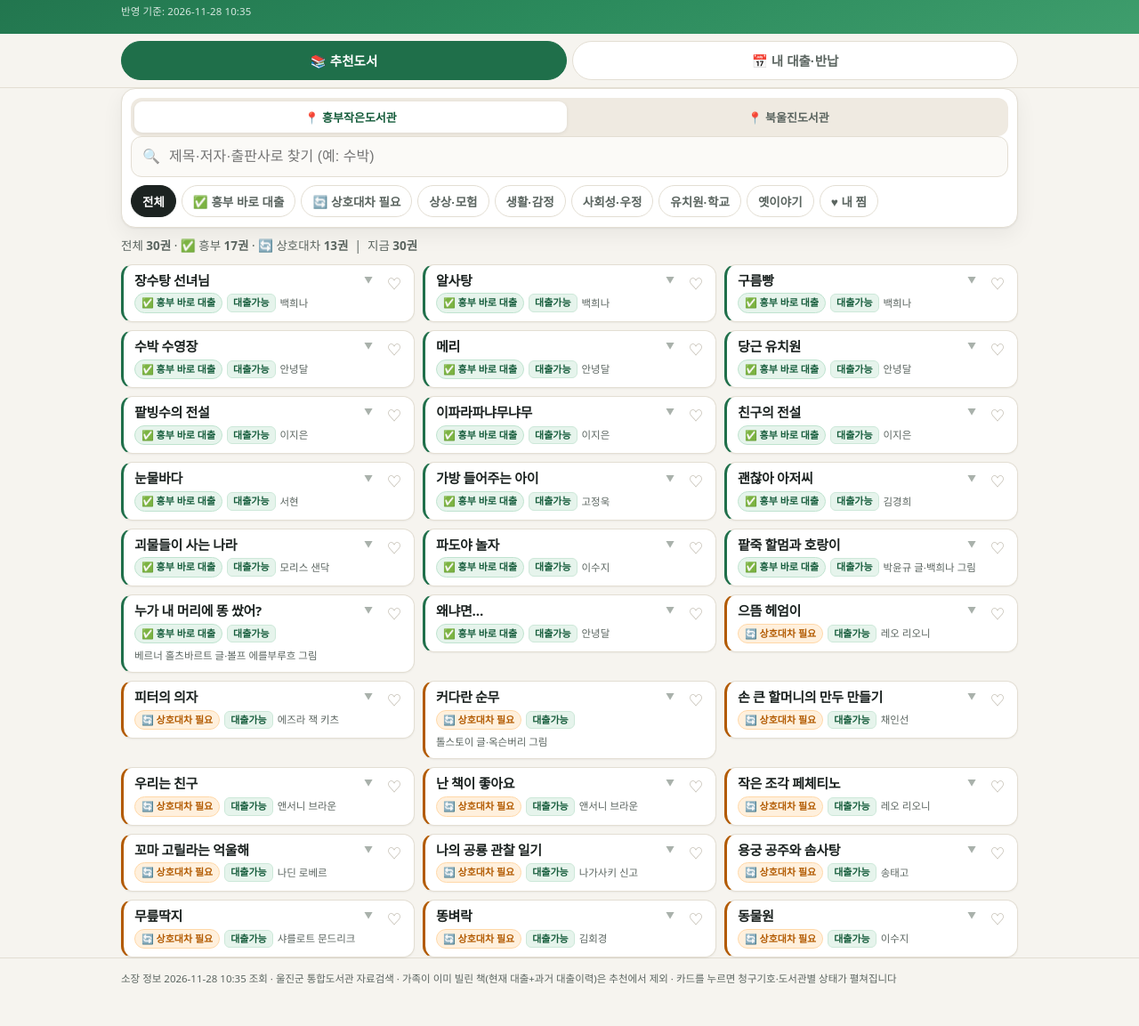
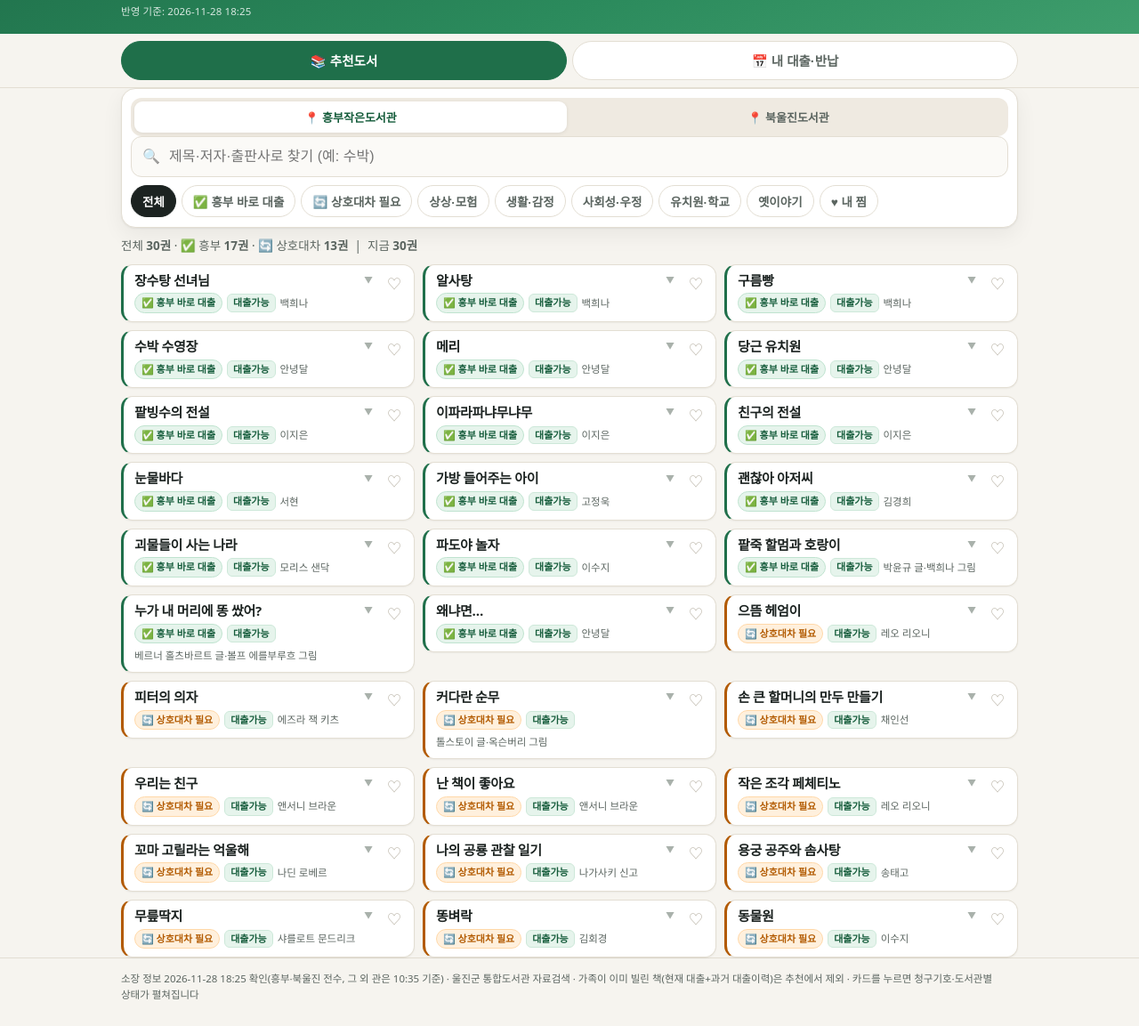
Before and after one commit to totostory13/heungbu-library, a plain HTML site: page index.html in a window 1280 px wide. Shown: the part 81-1234 px from the top of the page at 89% size. Drawn offline with Linux system fonts and the light colour scheme.

Commit message:
추천도서 대출상태 동기화(11-28 18:25): 30권 흥부·북울진 전수 확인, 알사탕 울진작은 대출중 반영

```diff
--- a/index.html
+++ b/index.html
@@ -176,7 +176,7 @@ footer p{margin:0}
   <div class="wrap">
     <p class="kicker">22년생 · 만 4~5세</p>
     <h1 id="heroTitle">흥부작은도서관 <span>추천 그림책 30권</span></h1>
-    <p class="sync">반영 기준: 2026-11-28 10:35</p>
+    <p class="sync">반영 기준: 2026-11-28 18:25</p>
   </div>
 </header>
 
@@ -261,7 +261,7 @@ footer p{margin:0}
 
 <footer>
   <div class="wrap">
-    <p>소장 정보 2026-11-28 10:35 조회 · 울진군 통합도서관 자료검색 · 가족이 이미 빌린 책(현재 대출+과거 대출이력)은 추천에서 제외 · 카드를 누르면 청구기호·도서관별 상태가 펼쳐집니다</p>
+    <p>소장 정보 2026-11-28 18:25 확인(흥부·북울진 전수, 그 외 관은 10:35 기준) · 울진군 통합도서관 자료검색 · 가족이 이미 빌린 책(현재 대출+과거 대출이력)은 추천에서 제외 · 카드를 누르면 청구기호·도서관별 상태가 펼쳐집니다</p>
   </div>
 </footer>
 
@@ -376,7 +376,7 @@ const BOOKS = [
 {
 "n": "울진작은도서관",
 "call": "유813.7-백97ㅇ",
-"status": "대출가능",
+"status": "대출중",
 "loc": "[울진작은]유아자료실"
 },
 {
```
